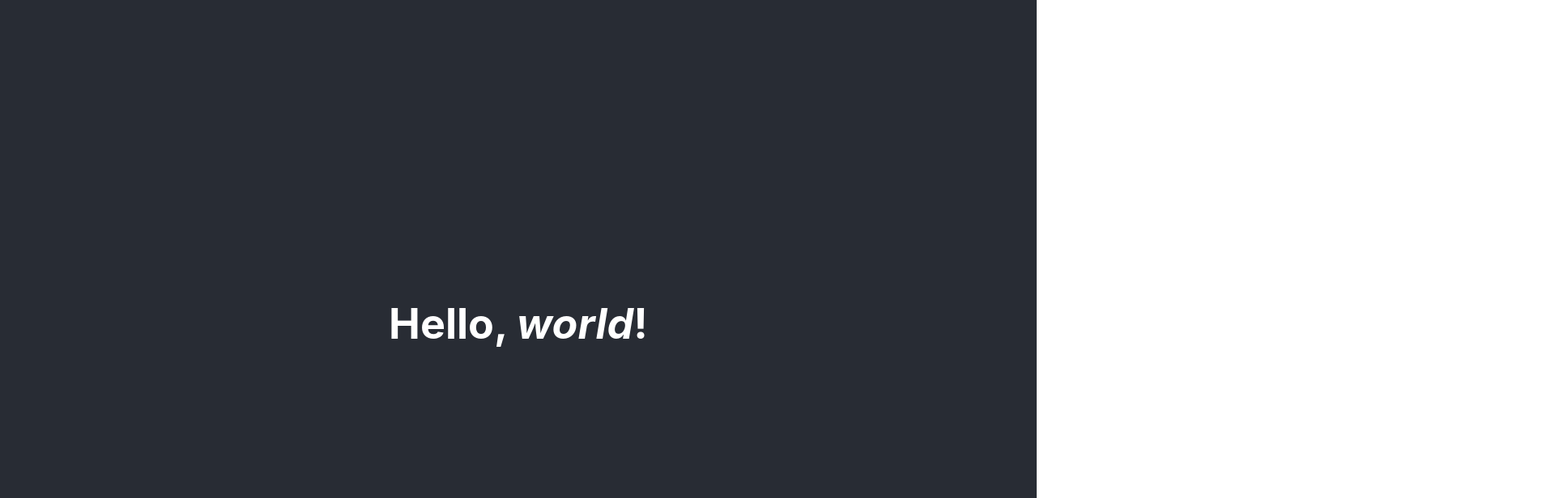
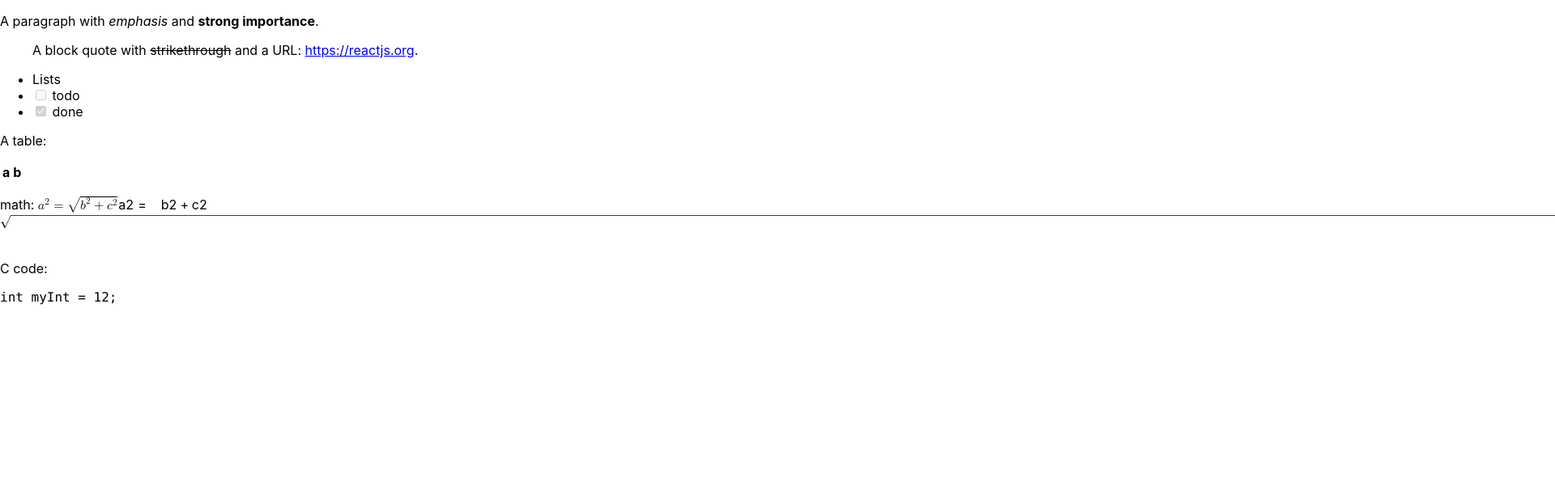
Before and after one commit to adrianclinansmith/markdown-cards, a React (Create React App) app: page / in a window 1280 px wide. Shown: the top 616 px of the page at 81% size, 1920 px wide, since content can reach past the window. Built offline with nearby package versions, Linux system fonts and the light colour scheme.

Commit message:
installed react-math and rehype-katex

```diff
--- a/package.json
+++ b/package.json
@@ -14,6 +14,9 @@
     "react-dom": "^18.2.0",
     "react-markdown": "^8.0.5",
     "react-scripts": "5.0.1",
+    "rehype-katex": "^6.0.2",
+    "remark-gfm": "^3.0.1",
+    "remark-math": "^5.1.1",
     "typescript": "^4.9.4",
     "web-vitals": "^2.1.4"
   },
--- a/src/App.tsx
+++ b/src/App.tsx
@@ -1,12 +1,40 @@
 import React from "react";
 import ReactMarkdown from "react-markdown";
-import "./App.css";
+import remarkGfm from 'remark-gfm';
+import remarkMath from 'remark-math'
+import rehypeKatex from 'rehype-katex'
+// import "./App.css";
+
+const mdString = `A paragraph with *emphasis* and **strong importance**.
+
+> A block quote with ~strikethrough~ and a URL: https://reactjs.org.
+
+* Lists
+* [ ] todo
+* [x] done
+
+A table:
+
+| a | b |
+| - | - |
+
+math: $a^2 = \\sqrt{b^2 + c^2}$
+
+C code:
+\`\`\`c
+int myInt = 12;
+\`\`\`
+`;
 
 function App() {
 	return (
 	<div className="App">
 		<header className="App-header">
-			<ReactMarkdown># Hello, *world*!</ReactMarkdown>
+			<ReactMarkdown
+				children={mdString}
+				remarkPlugins={[remarkGfm, remarkMath]}
+				rehypePlugins={[rehypeKatex]}
+			/>
 		</header>
 	</div>
 	);
```
Also changed, not shown: 2 other files (tests, documents, lock files or other folders).
